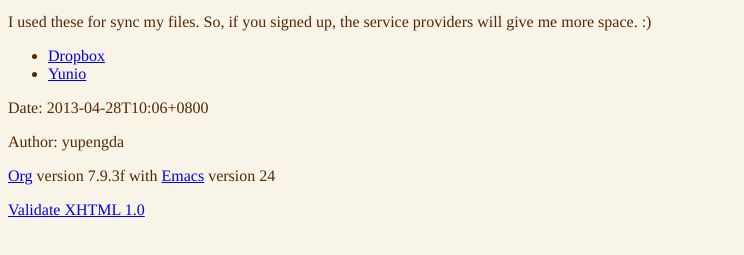
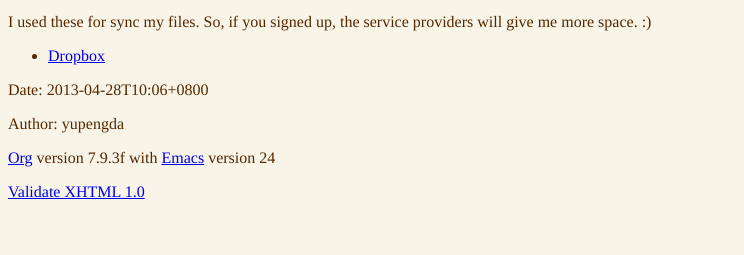
Before and after one commit to imyzcn/fdupves, a plain HTML site: page donate.html in a window 1280 px wide. Shown: the part 101-356 px from the top of the page, without its empty margins (0-744 px from the left). Drawn offline with Linux system fonts and the light colour scheme.

Commit message:
removed yunio donate link

```diff
--- a/donate.html
+++ b/donate.html
@@ -135,8 +135,6 @@ I used these for sync my files. So, if you signed up, the service providers will
 <ul>
 <li><a href="http://db.tt/y7zOvVx">Dropbox</a>
 </li>
-<li><a href="https://www.yunio.com/index/url/code/RkYyVmJWY1huWG5ERmlhblhvejVYOEtucWlmNlJSVis5YWljMU8zM2xZcEk2T05td2ZpUjVOQQ==">Yunio</a>
-</li>
 </ul>
 
 </div>
```
